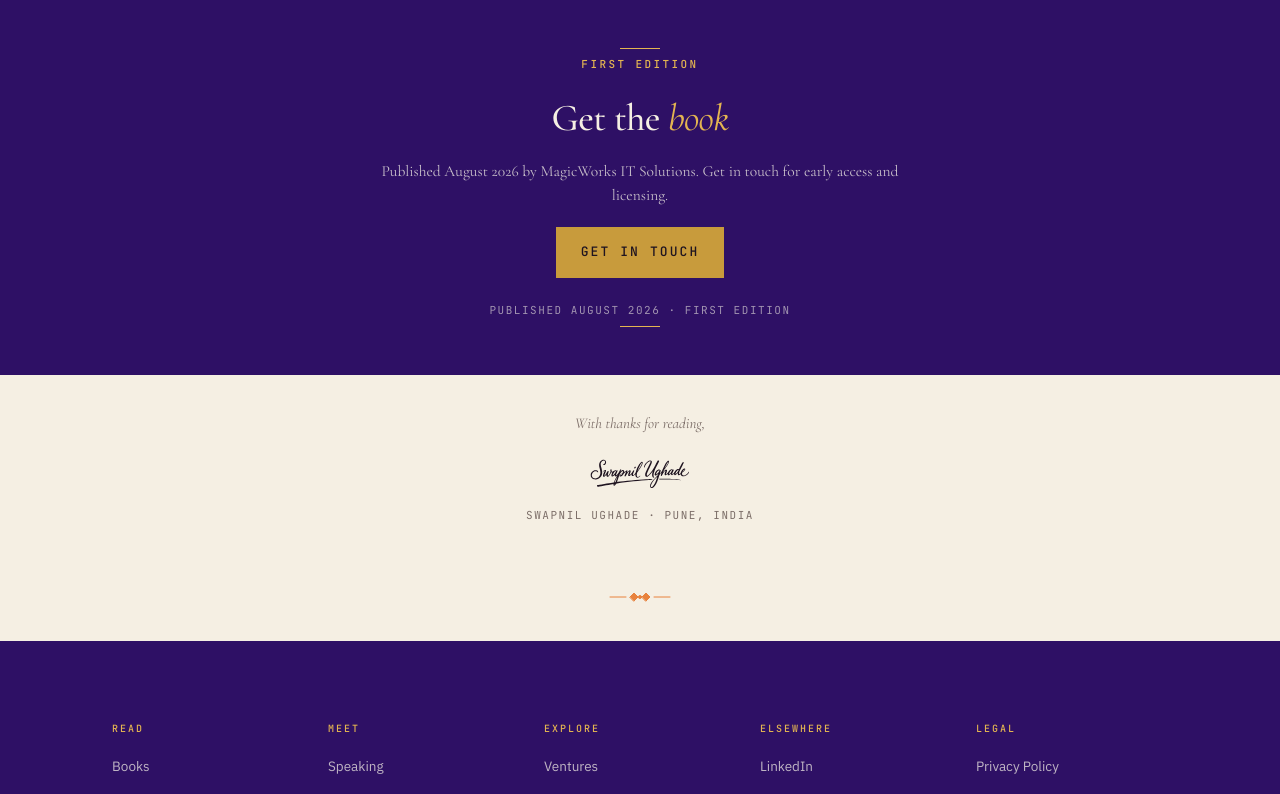
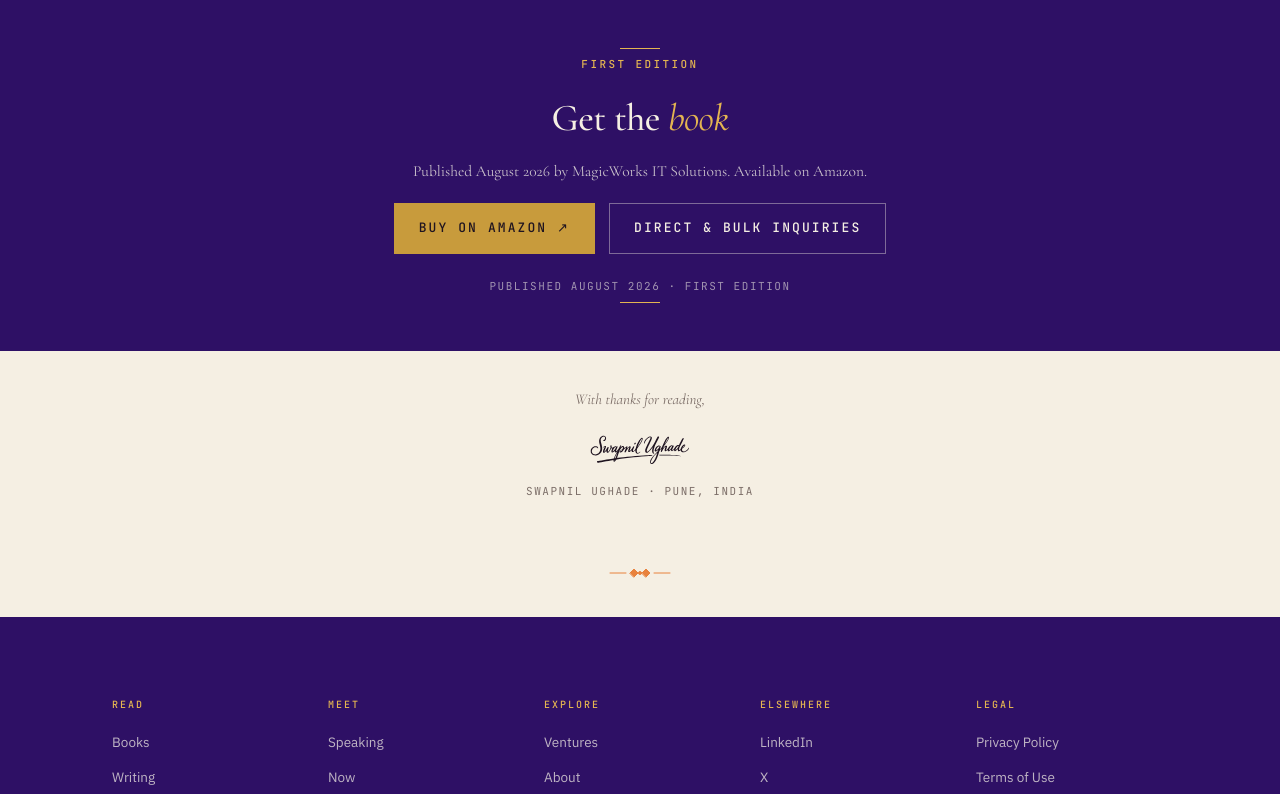
Before and after one commit to aiMoH-MW/swapnilughade-com, a Next.js app: page /books/ai-powered-google-ads-system in a window 1280 px wide. Shown: the part 4785-5579 px from the top of the page. Built offline with nearby package versions, Linux system fonts and the light colour scheme.

Commit message:
feat: add Amazon purchase link for Book 2 (The AI-Powered Google Ads System)

```diff
--- a/src/app/books/ai-powered-google-ads-system/page.tsx
+++ b/src/app/books/ai-powered-google-ads-system/page.tsx
@@ -210,10 +210,18 @@ export default function BookTwoPage() {
       <section className="buy-zone">
         <div className="buy-eye">First edition</div>
         <h2 className="buy-title">Get the <em>book</em></h2>
-        <p className="buy-body">Published August 2026 by MagicWorks IT Solutions. Get in touch for early access and licensing.</p>
+        <p className="buy-body">Published August 2026 by MagicWorks IT Solutions. Available on Amazon.</p>
         <div className="buy-cta">
-          <Link href="/contact" className="btn">
-            Get in touch
+          <a
+            href="https://www.amazon.in/dp/B0HJ6C52V6"
+            className="btn"
+            target="_blank"
+            rel="noopener noreferrer"
+          >
+            Buy on Amazon ↗
+          </a>
+          <Link href="/contact" className="btn ghost">
+            Direct &amp; Bulk Inquiries
           </Link>
         </div>
         <div className="buy-note">Published August 2026 · First Edition</div>
--- a/src/app/books/page.tsx
+++ b/src/app/books/page.tsx
@@ -77,7 +77,7 @@ export default function BooksPage() {
                     Read more →
                   </Link>
                   <a
-                    href="https://www.amazon.in/dp/934966979X"
+                    href="https://www.amazon.in/dp/B0HJ6C52V6"
                     target="_blank"
                     rel="noopener noreferrer"
                     className="btn ghost"
--- a/src/components/ui/BookPlate.tsx
+++ b/src/components/ui/BookPlate.tsx
@@ -69,7 +69,11 @@ export function BookPlate({
             Book Overview &amp; Excerpt →
           </Link>
           <a
-            href="https://amazon.com"
+            href={
+              slug === "ai-powered-google-ads-system"
+                ? "https://www.amazon.in/dp/B0HJ6C52V6"
+                : "https://www.amazon.in/dp/934966979X"
+            }
             target="_blank"
             rel="nofollow noopener noreferrer"
             className="btn btn-ghost text-xs"
```
